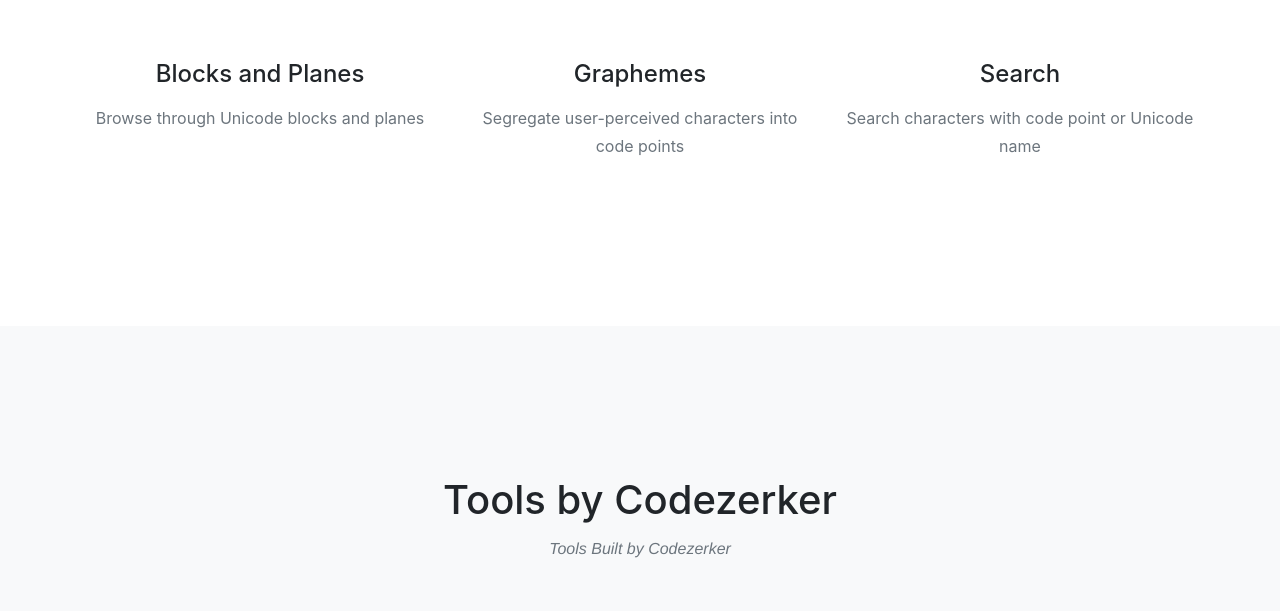
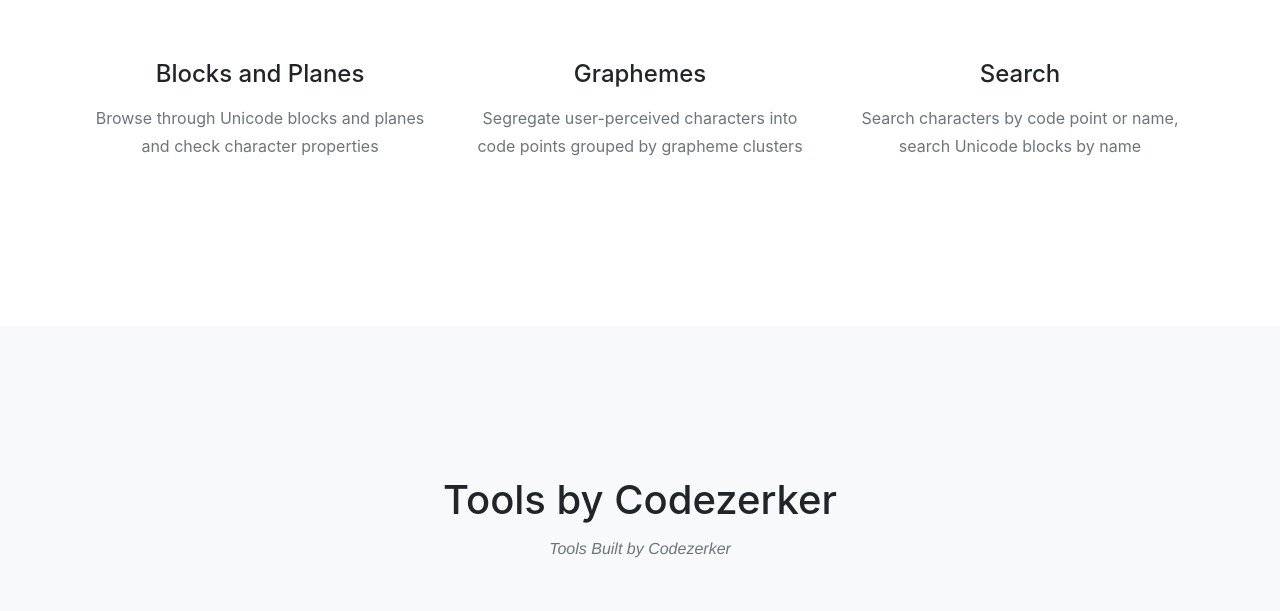
Before and after one commit to Codezerker/codezerker.github.io, a website with bundled scripts: page index.html in a window 1280 px wide. Shown: the part 887-1498 px from the top of the page. Built offline with nearby package versions, Linux system fonts and the light colour scheme; a web font is replaced by a local one.

Commit message:
Edit contents

```diff
--- a/index.html
+++ b/index.html
@@ -70,15 +70,15 @@
         <div class="row text-center">
           <div class="col-md-4">
             <h4 class="service-heading">Blocks and Planes</h4>
-            <p class="text-muted">Browse through Unicode blocks and planes</p>
+            <p class="text-muted">Browse through Unicode blocks and planes and check character properties</p>
           </div>
           <div class="col-md-4">
             <h4 class="service-heading">Graphemes</h4>
-            <p class="text-muted">Segregate user-perceived characters into code points</p>
+            <p class="text-muted">Segregate user-perceived characters into code points grouped by grapheme clusters</p>
           </div>
           <div class="col-md-4">
             <h4 class="service-heading">Search</h4>
-            <p class="text-muted">Search characters with code point or Unicode name</p>
+            <p class="text-muted">Search characters by code point or name, search Unicode blocks by name</p>
           </div>
         </div>
       </div>
```
